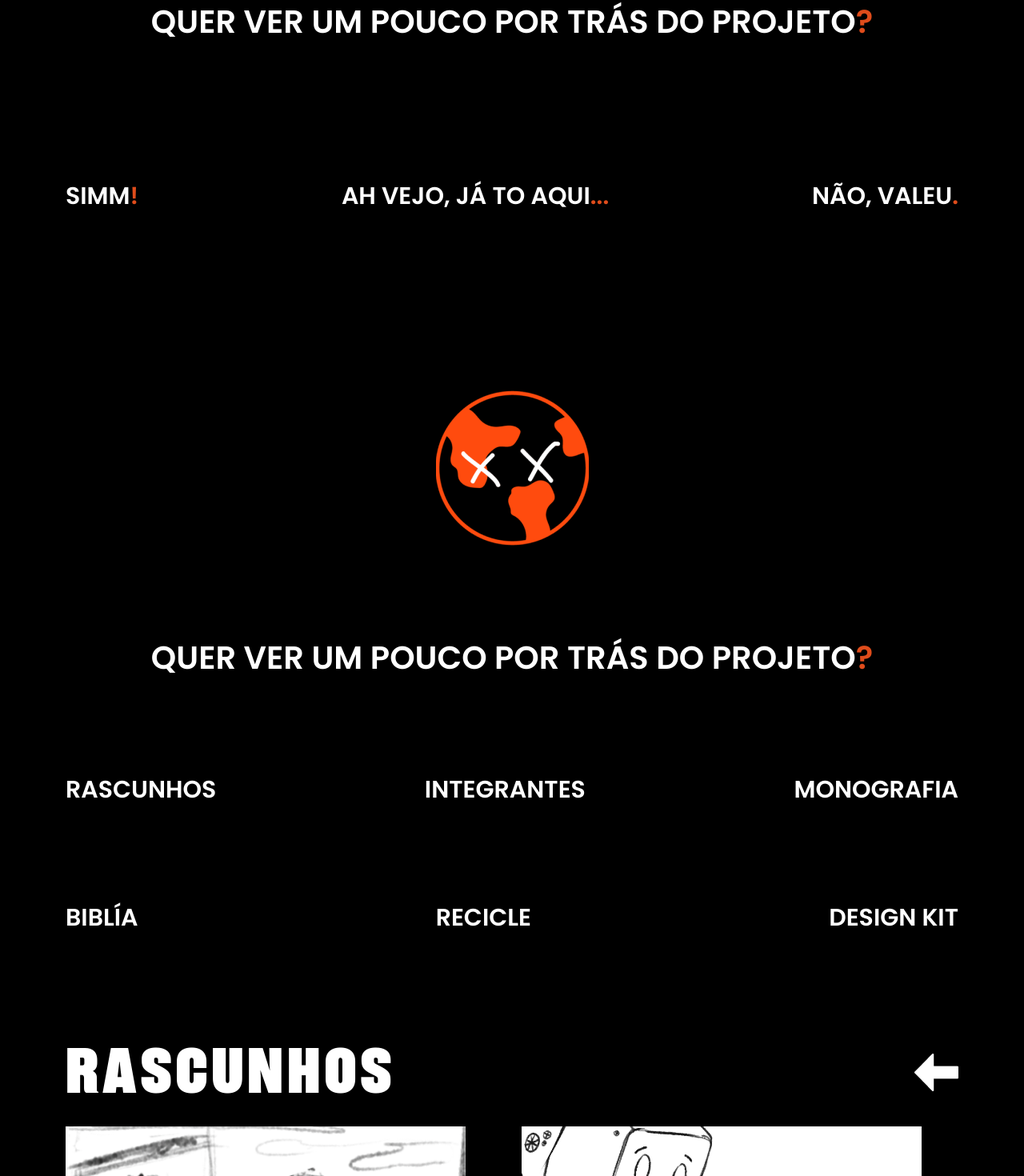
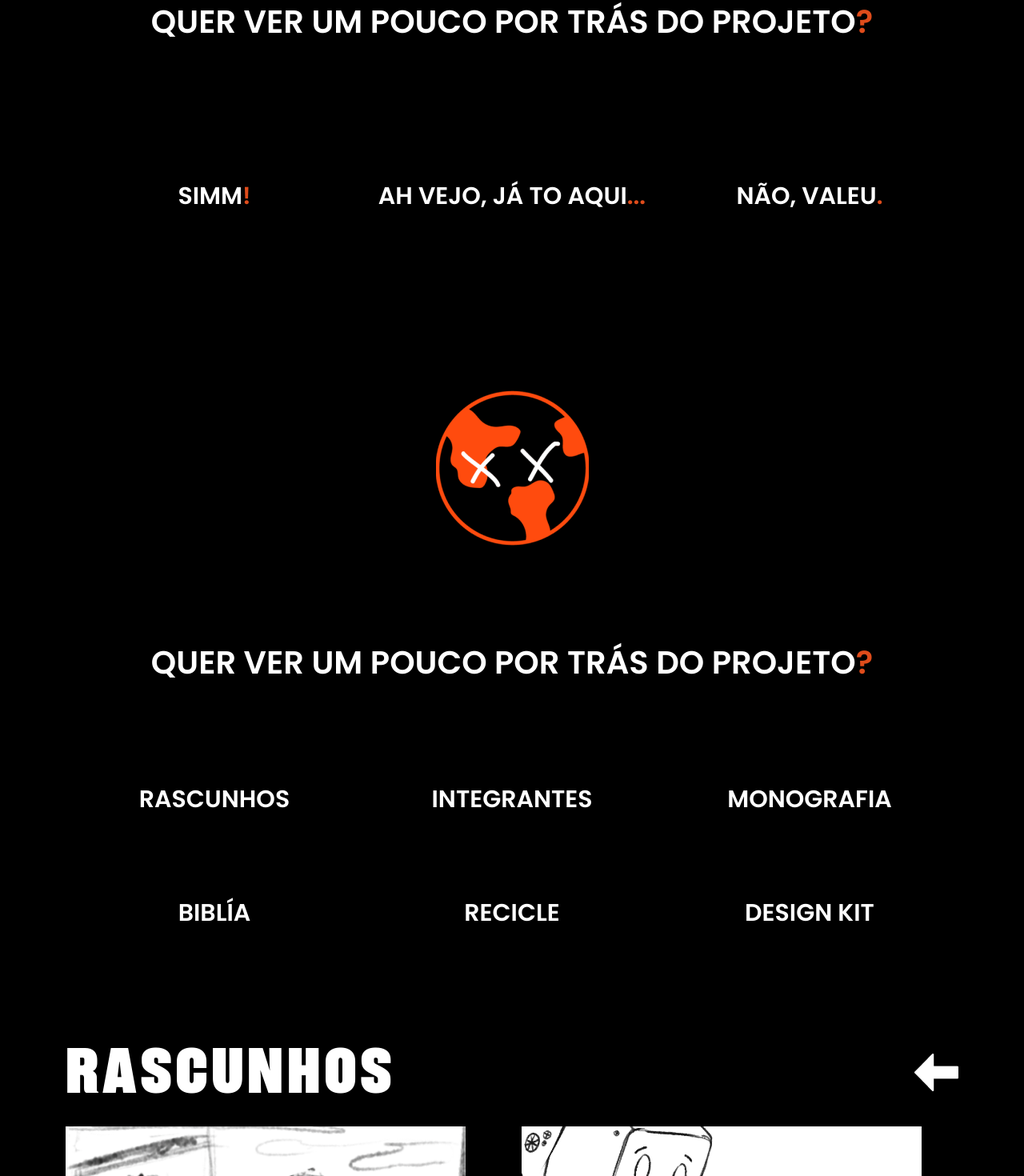
Before and after one commit to lzfelipe/dia-zero, a Next.js app: page / in a window 1280 px wide. Shown: the part 5752-7222 px from the top of the page at 80% size. Built offline with nearby package versions, Linux system fonts and the light colour scheme.

Commit message:
Ajustes menus

```diff
--- a/pages/index.js
+++ b/pages/index.js
@@ -52,18 +52,18 @@ export default function Home() {
           </h1>
         </div>
 
-        <div className="col-12 d-flex justify-content-between">
-          <a href="#choices-2">
+        <div className="col-12 row  justify-content-between">
+          <a href="#choices-2" className="col-12 col-md-4">
             <h1 className="choices-text">
               SIMM<span className="text-orange">!</span>
             </h1>
           </a>
-          <a href="#choices-2">
+          <a href="#choices-2" className="col-12 col-md-4">
             <h1 className="choices-text">
               AH VEJO, JÁ TO AQUI<span className="text-orange">...</span>
             </h1>
           </a>
-          <a href="#inicio">
+          <a href="#inicio" className="col-12 col-md-4">
             <h1 className="choices-text">
               NÃO, VALEU<span className="text-orange">.</span>
             </h1>
@@ -80,33 +80,35 @@ export default function Home() {
           <img src="images/logo.png" />
         </div>
 
-        <div className="col-12 ">
+        <div className="col-12 pt-4">
           <h1 className="secondary-title">
             QUER VER UM POUCO POR TRÁS DO PROJETO
             <span className="text-orange">?</span>
           </h1>
         </div>
 
-        <div className="col-12 d-flex justify-content-between">
-          <a href="#rascunhos">
+        <div className="col-12 row justify-content-between pt-4">
+          <a href="#rascunhos" className="col-12 col-md-4">
             <h1 className="choices-text text-center">RASCUNHOS</h1>
           </a>
-          <a href="#integrantes">
+          <a href="#integrantes" className="col-12 col-md-4">
             <h1 className="choices-text text-center">INTEGRANTES</h1>
           </a>
           <a
             href="https://docs.google.com/document/d/1XqEPoOnPYqJdhLekd_7WRXYl2Qn6fp6b/edit?usp=sharing&ouid=101128919413065920640&rtpof=true&sd=true"
             target="_blank"
             rel="noreferrer"
+            className="col-12 col-md-4"
           >
             <h1 className="choices-text text-center">MONOGRAFIA</h1>
           </a>
         </div>
-        <div className="col-12 d-flex justify-content-between">
+        <div className="col-12 row d-flex justify-content-between pb-4">
           <a
             href="https://drive.google.com/file/d/14kySOVemQuiiCt0KKWgc1VLpDBb4z1qb/view?usp=sharing"
             target="_blank"
             rel="noreferrer"
+            className="col-12 col-md-4"
           >
             <h1 className="choices-text text-center"> BIBLÍA</h1>
           </a>
@@ -114,6 +116,7 @@ export default function Home() {
             href="https://greeneletron.org.br/localizador"
             target="_blank"
             rel="noreferrer"
+            className="col-12 col-md-4"
           >
             <h1 className="choices-text text-center">RECICLE</h1>
           </a>
@@ -121,6 +124,7 @@ export default function Home() {
             href="https://drive.google.com/file/d/1QlUZqBFEJVNEd_b_AlmxAuQGXOIWXzWn/view?usp=sharing"
             target="_blank"
             rel="noreferrer"
+            className="col-12 col-md-4"
           >
             <h1 className="choices-text text-center">DESIGN KIT</h1>
           </a>
--- a/styles/styles.scss
+++ b/styles/styles.scss
@@ -109,3 +109,17 @@ a {
   //     transition: 500ms;
   //   }
 }
+
+@media (max-width: 768px) {
+  .main-title {
+    font-size: 60px;
+  }
+
+  .main-title-name {
+    font-size: 80px;
+  }
+
+  .secondary-title {
+    font-size: 25px;
+  }
+}
```
